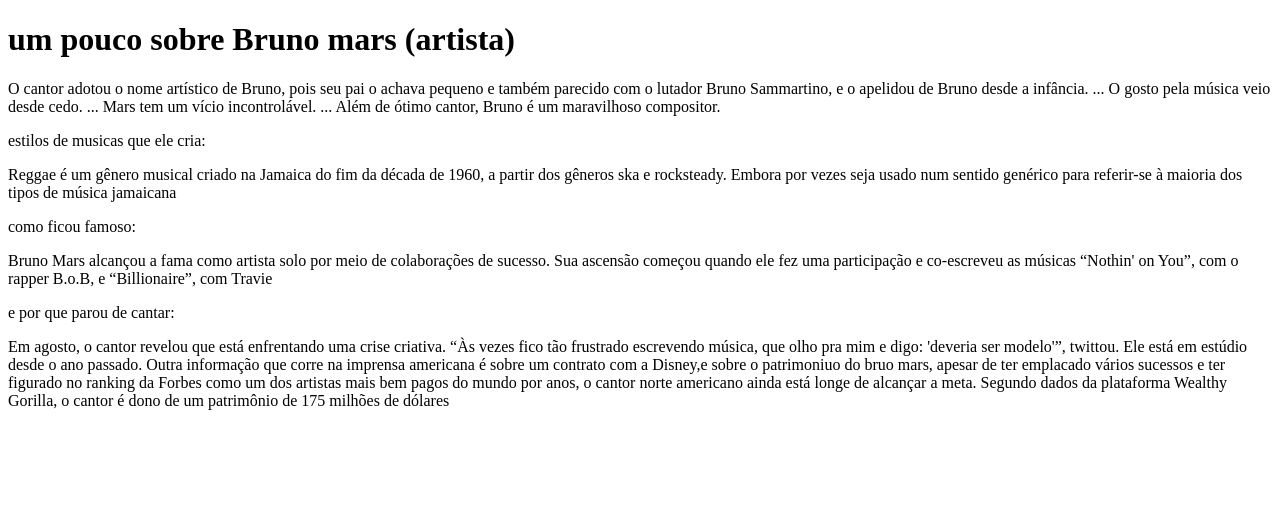
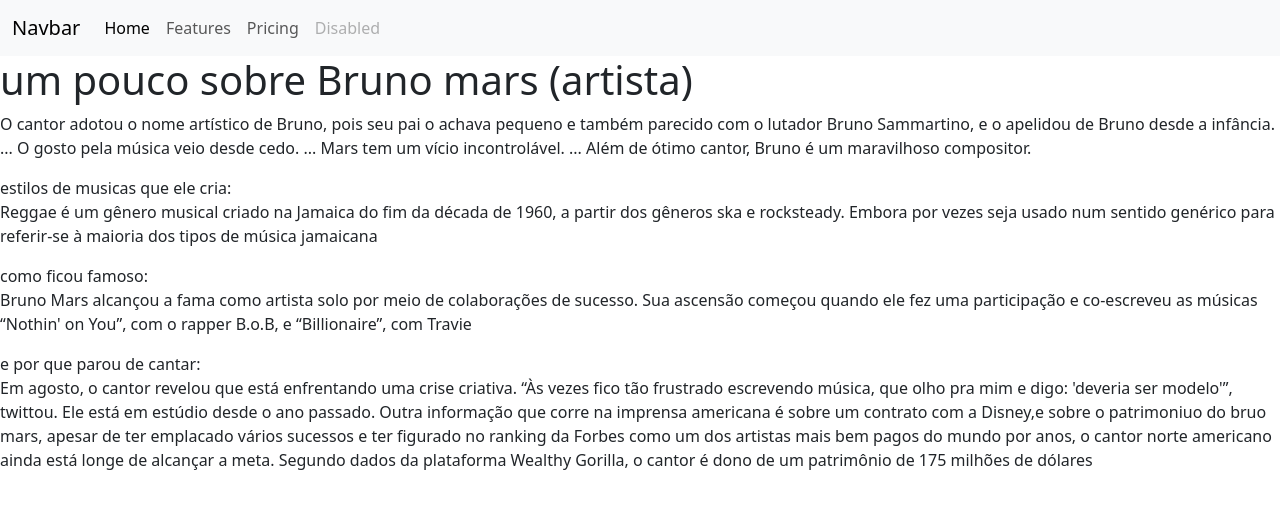
Before and after one commit to julianydossantos1234/html.xanaina, a plain HTML site: page index.html in a window 1280 px wide. Drawn offline with nearby package versions, Linux system fonts and the light colour scheme.

Commit message:
Add files via upload

```diff
--- a/index.html
+++ b/index.html
@@ -4,7 +4,39 @@
     <meta charset="UTF-8">
     <meta name="viewport" content="width=device-width, initial-scale=1.0">
     <title>Document</title>
-</head>
+    <!doctype html>
+<html lang="en">
+  <head>
+    <meta charset="utf-8">
+    <meta name="viewport" content="width=device-width, initial-scale=1">
+    <title>Bootstrap demo</title>
+    <link href="https://cdn.jsdelivr.net/npm/bootstrap@5.3.2/dist/css/bootstrap.min.css" rel="stylesheet" integrity="sha384-T3c6CoIi6uLrA9TneNEoa7RxnatzjcDSCmG1MXxSR1GAsXEV/Dwwykc2MPK8M2HN" crossorigin="anonymous">
+  </head>
+  <body><nav class="navbar navbar-expand-lg bg-body-tertiary">
+    <div class="container-fluid">
+      <a class="navbar-brand" href="#">Navbar</a>
+      <button class="navbar-toggler" type="button" data-bs-toggle="collapse" data-bs-target="#navbarNav" aria-controls="navbarNav" aria-expanded="false" aria-label="Toggle navigation">
+        <span class="navbar-toggler-icon"></span>
+      </button>
+      <div class="collapse navbar-collapse" id="navbarNav">
+        <ul class="navbar-nav">
+          <li class="nav-item">
+            <a class="nav-link active" aria-current="page" href="#">Home</a>
+          </li>
+          <li class="nav-item">
+            <a class="nav-link" href="#">Features</a>
+          </li>
+          <li class="nav-item">
+            <a class="nav-link" href="#">Pricing</a>
+          </li>
+          <li class="nav-item">
+            <a class="nav-link disabled" aria-disabled="true">Disabled</a>
+          </li>
+        </ul>
+      </div>
+    </div>
+  </nav>
+
 <body>
     <h1>um pouco sobre Bruno mars (artista)</h1>
     <p>O cantor adotou o nome artístico de Bruno, pois seu pai o achava pequeno e também parecido com o lutador Bruno Sammartino, e o apelidou de Bruno desde a infância. ...
@@ -31,4 +63,3 @@
     apesar de ter emplacado vários sucessos e ter figurado no ranking da Forbes como um dos artistas mais bem pagos do mundo por anos, o cantor norte americano ainda está longe de alcançar a meta.
      Segundo dados da plataforma Wealthy Gorilla, o cantor é dono de um patrimônio de 175 milhões de dólares</p>
 </body>
-</html>
```
